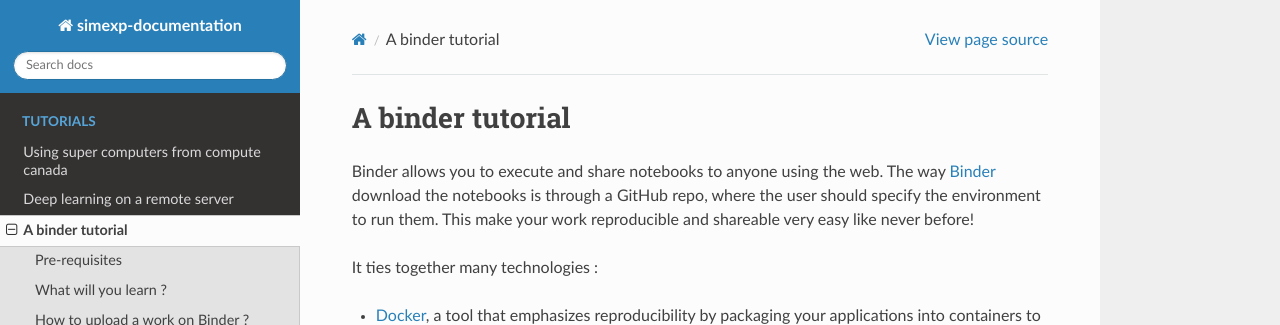
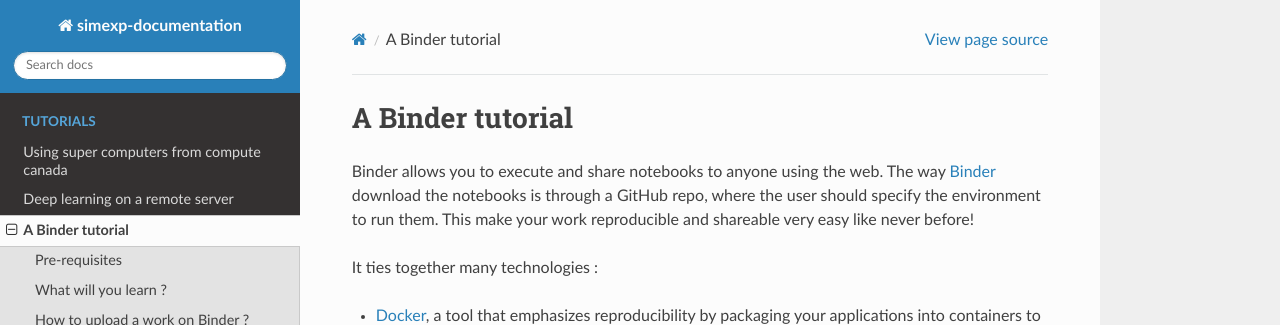
Before and after one commit to SIMEXP/lab-documentation, a Sphinx documentation site: the page built from source/tutorials/binder.rst, in a window 1280 px wide and 900 px high. Shown: the top 325 px of the window. Built offline with Sphinx 7.4.7 and the Read the Docs theme 2.0.0, drawn with Linux system fonts in a browser that asks for light colours.

```diff
--- a/source/tutorials/binder.rst
+++ b/source/tutorials/binder.rst
@@ -1,4 +1,4 @@
-A binder tutorial
+A Binder tutorial
 =================
 
 Binder allows you to execute and share notebooks to anyone using the web.
```
